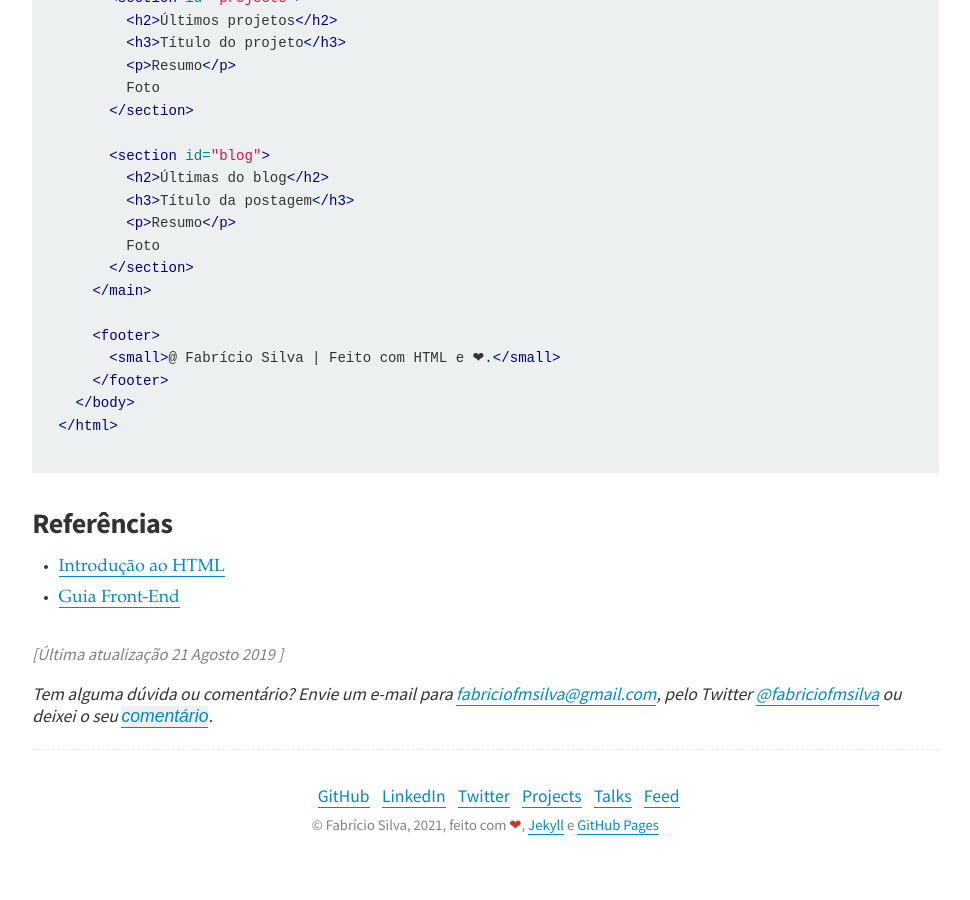
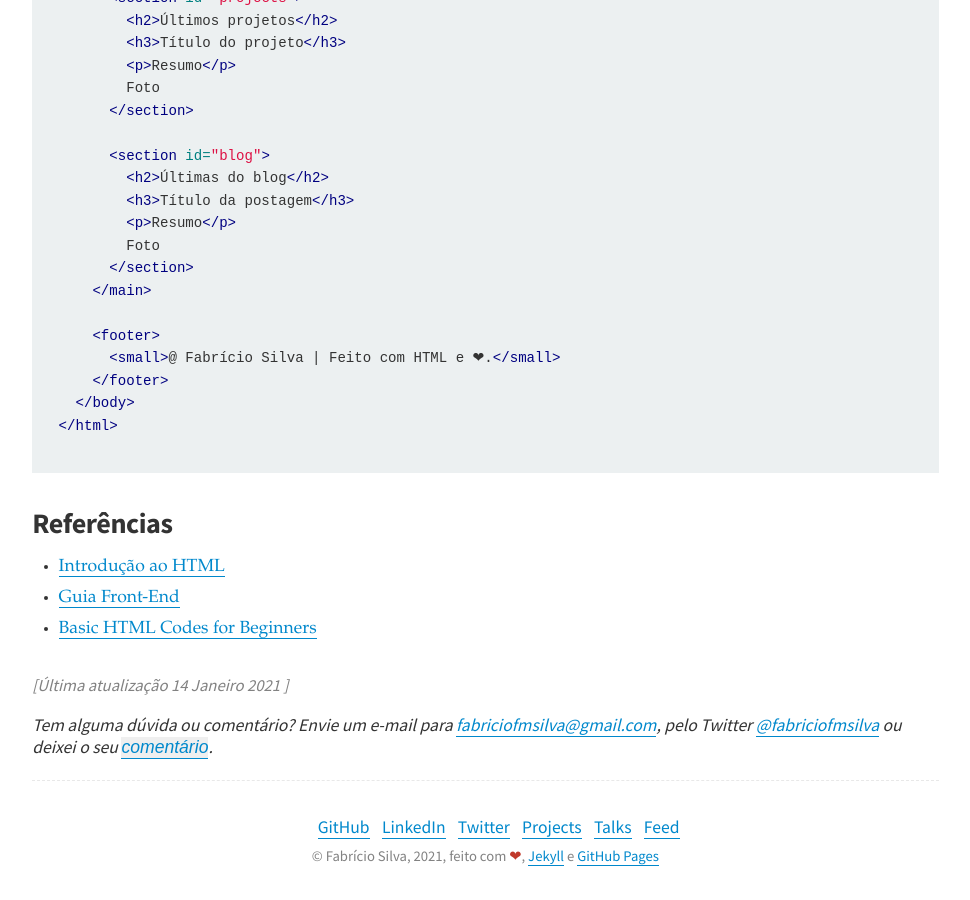
Before and after one commit to fabriciofmsilva/fabriciofmsilva.github.io, a Jekyll site: the page built from _posts/2019-08-06-introducao-html.md, in a window 1280 px wide and 900 px high, scrolled down 7374 px. Shown: the whole window, without its empty margins (159-1129 px from the left). Built offline with Jekyll 4.4.1, drawn with Linux system fonts in a browser that asks for light colours; before the commit the page ends 8243 px from its top, so only the background shows below that.

Commit message:
Add new reference

```diff
--- a/_posts/2019-08-06-introducao-html.md
+++ b/_posts/2019-08-06-introducao-html.md
@@ -3,7 +3,7 @@ layout: post
 title: Introdução ao HTML
 description: Uma breve introdução ao HTML, passando pela sua história e conceitos básicos
 date: 2019-08-06 08:13:01
-last-update: 2019-08-21 08:45:01
+last-update: 2021-01-14 11:24:00
 categories: frontend
 tags: html
 image: /img/post/generic.jpg
@@ -269,3 +269,4 @@ Feito com HTML e ❤.
 
 - [Introdução ao HTML](https://developer.mozilla.org/pt-BR/docs/HTML/Introduction)
 - [Guia Front-End](https://www.casadocodigo.com.br/pages/sumario-guia-frontend)
+- [Basic HTML Codes for Beginners](https://www.websiteplanet.com/blog/html-guide-beginners/)
```
